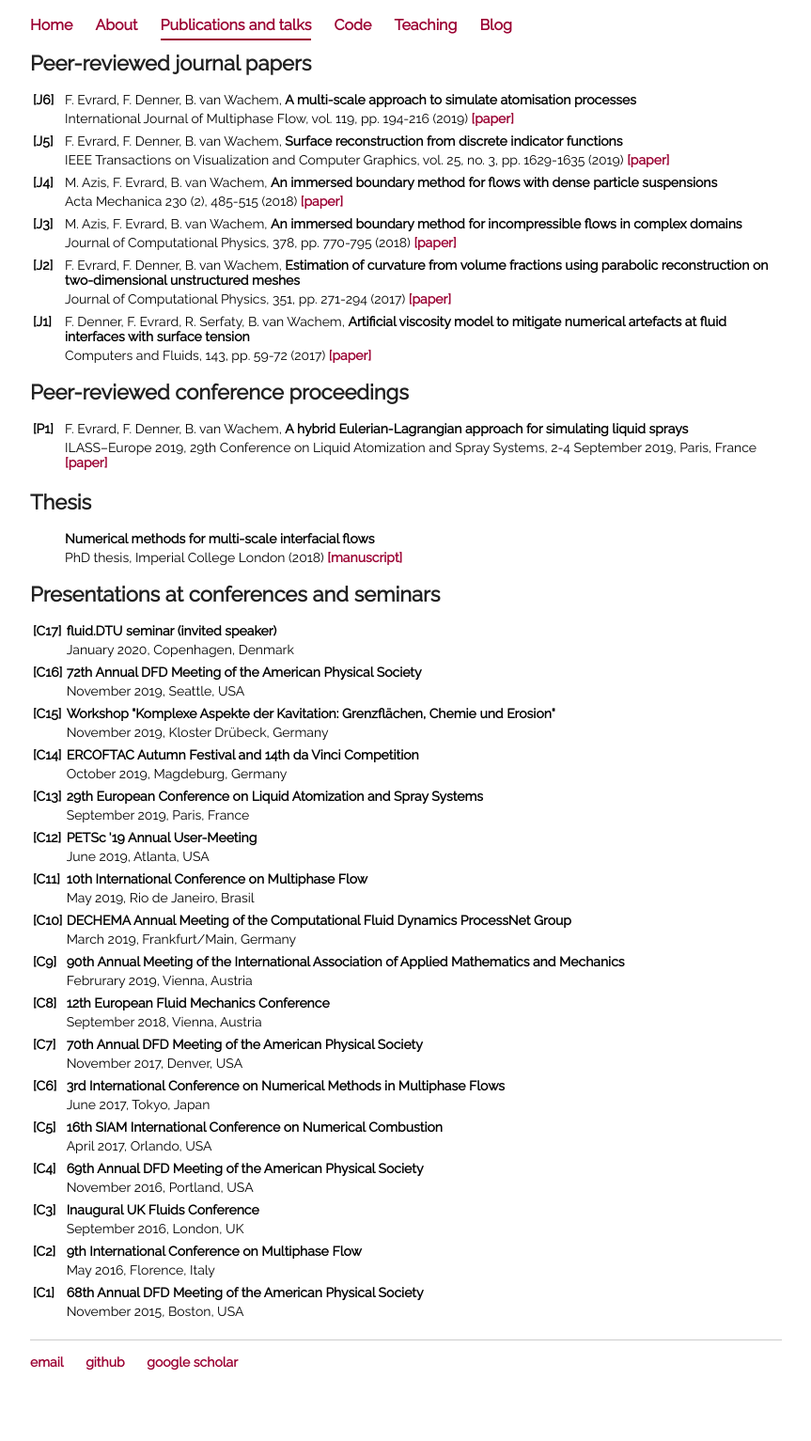
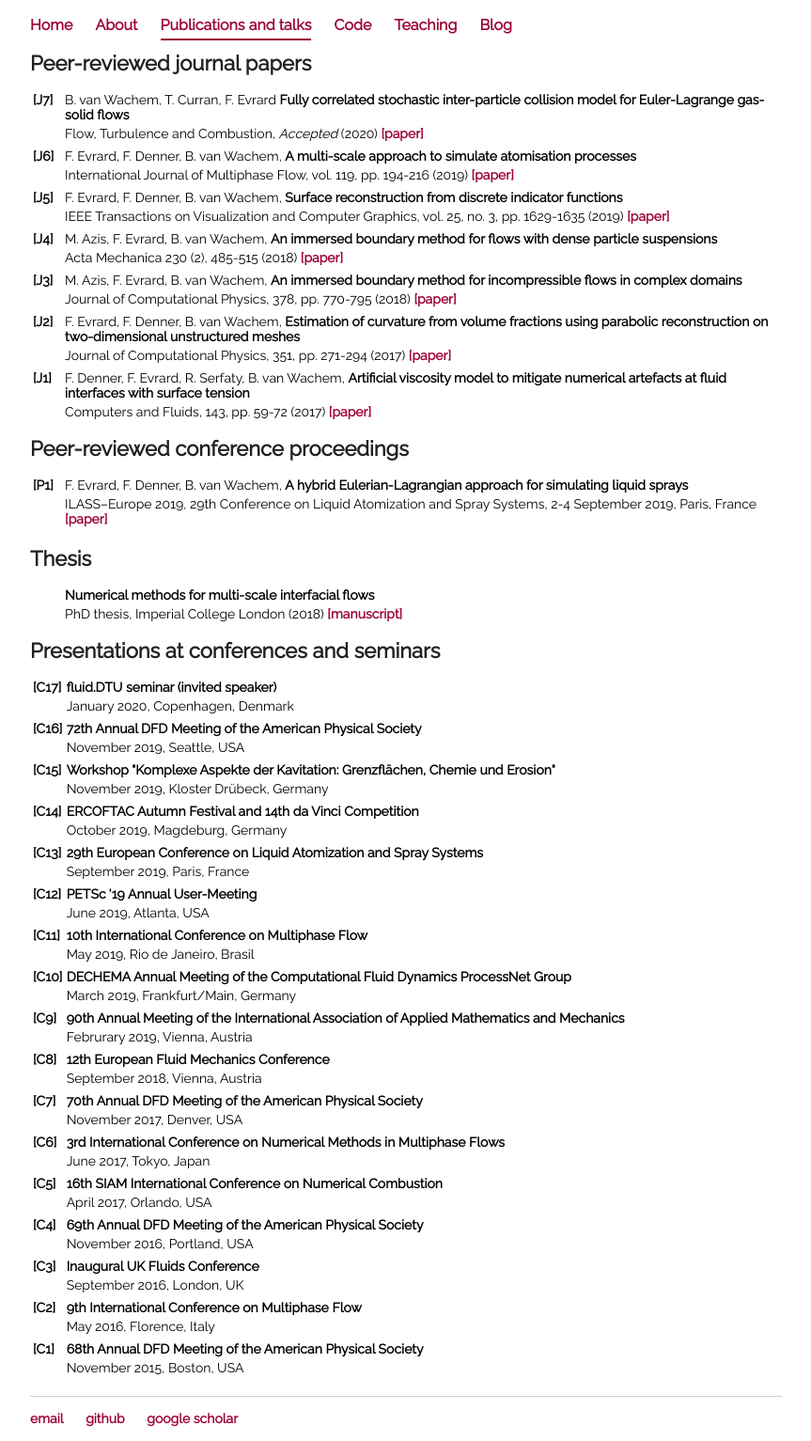
Before and after one commit to fabienevrard/fabienevrard.github.io, a Jekyll site: the page built from publications/index.html, in a window 1280 px wide. Shown: the whole page at 94% size, without its empty margins (208-1071 px from the left). Built offline with Jekyll 4.4.1, drawn with Linux system fonts in a browser that asks for light colours; before the commit the page ends 1473 px from its top, so only the background shows below that.

Commit message:
Update index.html

```diff
--- a/publications/index.html
+++ b/publications/index.html
@@ -8,6 +8,16 @@ title: Publications and talks
 	 <table style="width:100%; vertical-align: top; text-align: left;">
 		 <col width=4%>
 		 <col width=95%>
+		 <tr>
+			 <td><b>[J7]</b></td>
+			 <td>B. van Wachem, T. Curran, F. Evrard <b>Fully correlated stochastic inter-particle collision model for Euler-Lagrange gas-solid flows</b></td>
+		 </tr>
+		 <tr>
+			 <td></td>
+			 <td>Flow, Turbulence and Combustion, <i>Accepted</i> (2020) <b><a href="https://doi.org/10.1016/j.ijmultiphaseflow.2019.07.005">[paper]</a></b></td>
+		 </tr>
+		 <tr><td></td><td></td></tr>
+
 		 <tr>
 			 <td><b>[J6]</b></td>
 			 <td>F. Evrard, F. Denner, B. van Wachem, <b>A multi-scale approach to simulate atomisation processes</b></td>
```
